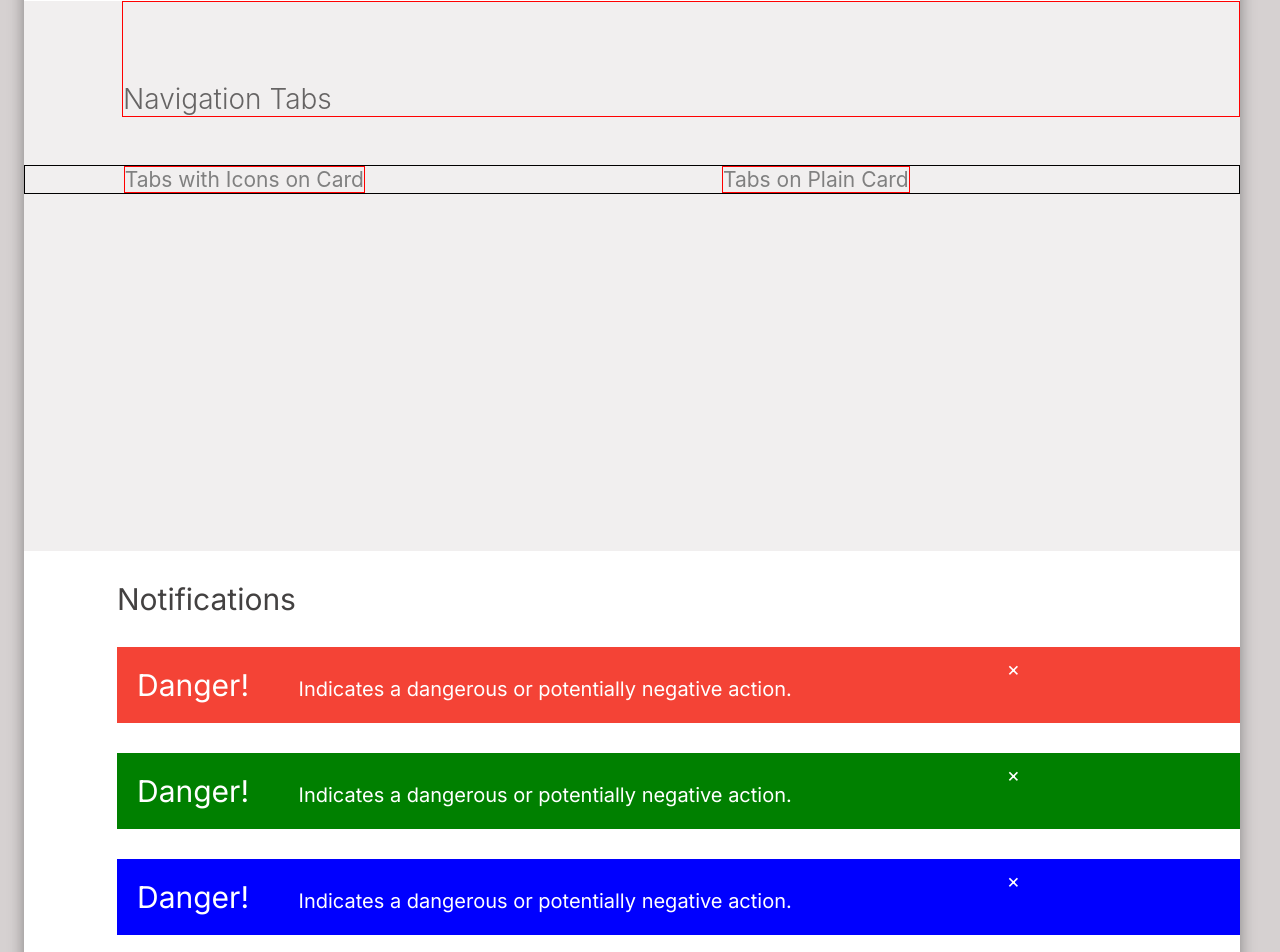
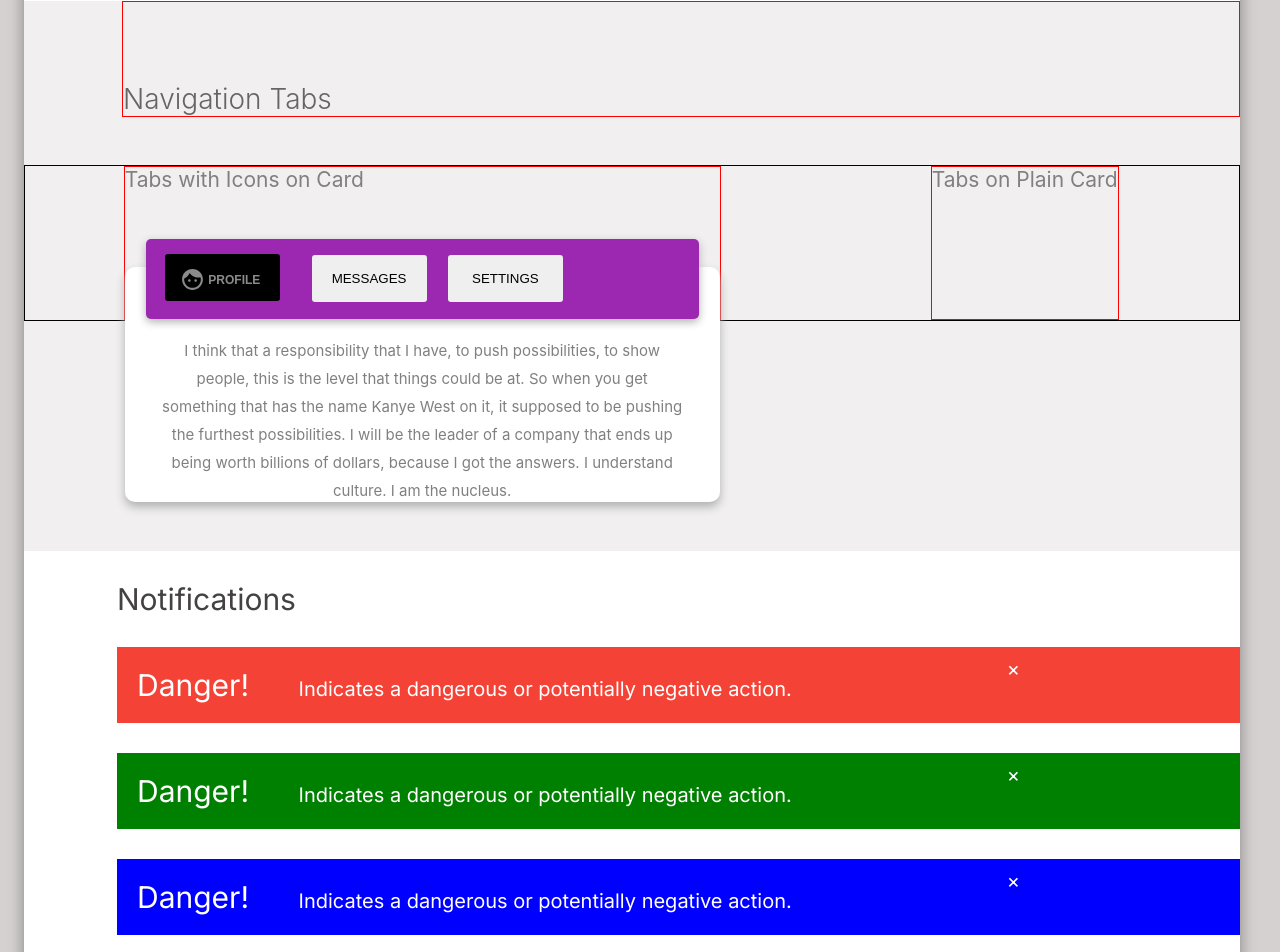
Before and after one commit to luckkalpna/nextjs_material-kit, a React (Create React App) app in the folder nextjs_material-kit/: page / in a window 1280 px wide. Shown: the part 3237-4189 px from the top of the page. Built offline with nearby package versions, Linux system fonts and the light colour scheme; a web font is replaced by a local one.

Commit message:
Add card

```diff
--- a/nextjs_material-kit/src/App.css
+++ b/nextjs_material-kit/src/App.css
@@ -1488,9 +1488,71 @@ input:checked + .slidert:before {
 }
 .tabcard-with-txt{
   border: 1px solid red;
-  margin-left: 17em;
+  margin-left: 10em;
   font-size: 21px;
   color: grey;
+}
+.tab-profile-txt{
+  background-color: white;
+  box-shadow: 0 5px 10px 0 rgb(177, 177, 177);
+  border-radius: 10px;
+  margin-top: 5em;
+  text-align: center;
+  padding-top: 70px;
+  padding-left: 35px;
+  padding-right: 35px;
+  padding-bottom: 20px;
+  height: 145px;
+  width: 525px;
+  line-height: 28px;
+  font-size: 15px;
+}
+.navigation-tab{
+  display: flex;
+  background-color: #9c27b0;
+  box-shadow: 0 3px 8px 0 rgb(177, 177, 177);
+  border-radius: 5px;
+  margin-left: 1em;
+  margin-top: -12.5em;
+  height: 80px;
+  width: 553px;
+}
+.tab-profile-btn{
+  border: none;
+  background-color: #000;
+  text-align: center;
+  padding-top: 6px;
+  padding-left: 30px;
+  border-radius: 3px;
+  margin-top: 1.2em;
+  margin-left: 1.6em;
+  height: 47px;
+  width: 115px;
+  font-size: 12px;
+  color: rgba(255, 255, 255, 0.547);
+  font-weight: bold;
+}
+.tab-profile-btn-icon{
+  margin-top: 1.1em;
+  margin-left: -100px;
+  font-size: 25px;
+  color: rgba(255, 255, 255, 0.547);
+}
+.tab-message-btn{
+  border: none;
+  border-radius: 3px;
+  margin-top: 1.2em;
+  margin-left: 8em;
+  height: 47px;
+  width: 115px;
+}
+.tab-setting-btn{
+  border: none;
+  border-radius: 3px;
+  margin-top: 1.2em;
+  margin-left: 1.6em;
+  height: 47px;
+  width: 115px;
 }
 
 
--- a/nextjs_material-kit/src/App.js
+++ b/nextjs_material-kit/src/App.js
@@ -17,6 +17,7 @@ import Infonavbar from "./components/Infonavbar";
 import Primarynavbar from "./components/Primarynavbar";
 import Navbarwithnotification from "./components/Navbarwithnotification";
 import Transparentnavbar from "./components/Transparentnavbar";
+import Tabcardwithicon from "./components/Tabcardwithicon";
 // import Navbarwithprofile from "./components/Navbarwithprofile";
 
 function App() {
@@ -332,7 +333,7 @@ function App() {
               {/* <Navbarwithprofile/> */}
             </div>
             <div className="transparentnav-container">
-              <Transparentnavbar/>
+              <Transparentnavbar />
             </div>
           </div>
 
@@ -341,7 +342,9 @@ function App() {
           <div className="navigation-tabs-container">
             <div className="navigation-tabs-txt">Navigation Tabs</div>
             <div className="tab-cards">
-              <div className="tabcard-with-icon">Tabs with Icons on Card</div>
+              <div className="tabcard-with-icon">Tabs with Icons on Card
+              <Tabcardwithicon />
+              </div>
               <div className="tabcard-with-txt">Tabs on Plain Card</div>
             </div>
           </div>
--- /dev/null
+++ b/nextjs_material-kit/src/components/Tabcardwithicon.js
@@ -0,0 +1,23 @@
+import React from 'react'
+import { MdFace } from "react-icons/md";
+
+function Tabcardwithicon() {
+return (
+    <div>
+      <div className="tabcardwithicon-container">
+        <div className='tab-profile-txt active'>I think that a responsibility that I have, to push possibilities, to show people, this is the level that things could be at. So when you get something that has the name Kanye West on it, it supposed to be pushing the furthest possibilities. I will be the leader of a company that ends up being worth billions of dollars, because I got the answers. I understand culture. I am the nucleus.</div>
+        {/* <div className="message-txt">Lorem ipsum dolor sit amet consectetur adipisicing elit. Quia, quaerat? Eligendi saepe nemo, beatae quae recusandae ea alias illum voluptatibus tempora! Molestiae vitae accusamus porro voluptatem quos obcaecati odio. Doloremque.</div>
+        <div className="setting-txt">Lorem ipsum dolor sit, amet consectetur adipisicing elit. Delectus odio, fuga veritatis libero non assumenda. Blanditiis, at commodi voluptatem in totam incidunt dicta dignissimos magnam, consectetur inventore, porro facilis? Qui animi totam ut maxime reprehenderit inventore, pariatur atque fugiat aperiam?</div> */}
+      </div>
+      <div className="navigation-tab">
+        <button className='tab-profile-btn active'>
+          PROFILE
+        </button><MdFace className='tab-profile-btn-icon'/>
+        <button className='tab-message-btn'>MESSAGES</button>
+        <button className='tab-setting-btn'>SETTINGS</button>
+      </div>
+    </div>
+  )
+}
+
+export default Tabcardwithicon
```
Lines whose indentation alone changed are shown as unchanged.
